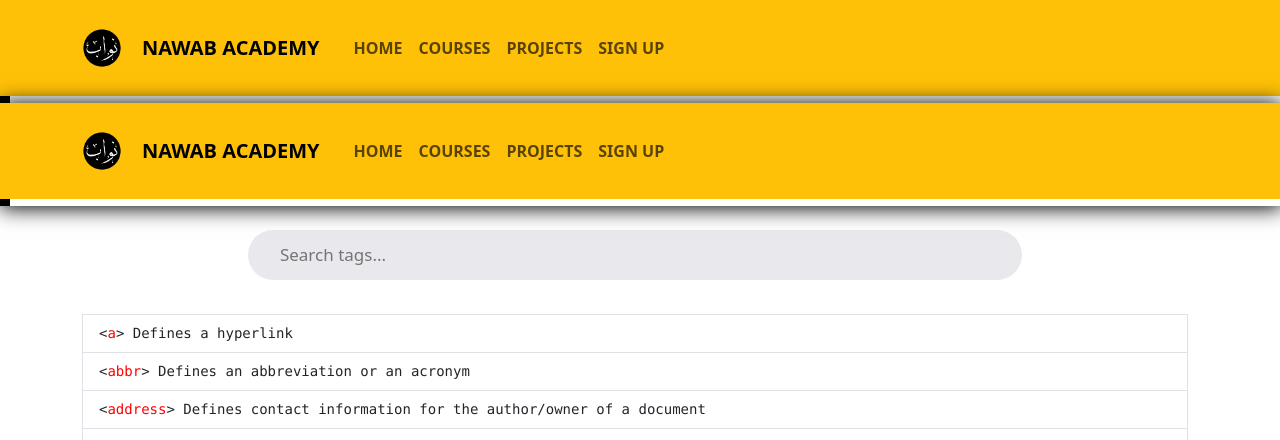
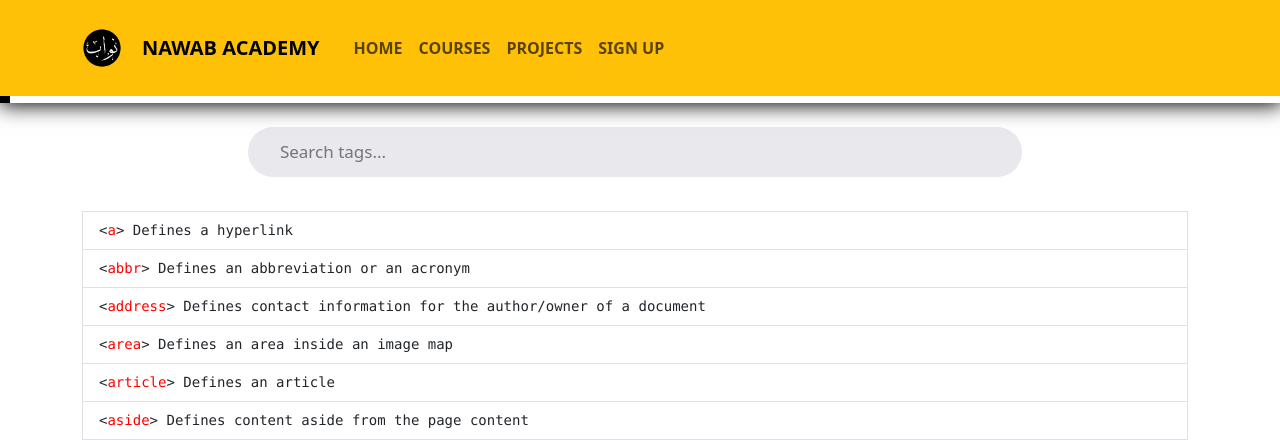
Before and after one commit to shahidjhawari/Online-Courses, a PHP site: page /html_tags.php in a window 1280 px wide. Shown: the top 440 px of the page. Run offline with PHP 8.4, Linux system fonts and the light colour scheme.

Commit message:
latest all php without html all tags

```diff
--- a/html_tags.php
+++ b/html_tags.php
@@ -1,39 +1,4 @@
 <?php require("top.php"); ?>
-<body>
-    <!--Header Section Start-->
-    <header>
-        <nav class="navbar navbar-expand-lg navbar-light bg-warning">
-            <div class="container container-css">
-                <a href="index.php"><img src="img/logo_bg_remove.png" alt="NAWAB LOGO"
-                        title="NAWAB ACADEMY - Jhawarian, Sargodha, Punjab, Pakistan" width="50px"></a>
-                <a class="navbar-brand" href="index.php"
-                    title="NAWAB ACADEMY - Jhawarian, Sargodha, Punjab, Pakistan"><b>NAWAB ACADEMY</b></a>
-                <button class="navbar-toggler" type="button" data-bs-toggle="collapse" data-bs-target="#navbarNav"
-                    aria-controls="navbarNav" aria-expanded="false" aria-label="Toggle navigation">
-                    <span class="navbar-toggler-icon"></span>
-                </button>
-                <div class="collapse navbar-collapse" id="navbarNav">
-                    <ul class="navbar-nav">
-                        <li class="nav-item active">
-                            <a class="nav-link" href="index.php"><b>HOME</b></a>
-                        </li>
-                        <li class="nav-item">
-                            <a class="nav-link" href="#"><b>COURSES</b></a>
-                        </li>
-                        <li class="nav-item">
-                            <a class="nav-link" href="#"><b>PROJECTS</b></a>
-                        </li>
-                        <li class="nav-item">
-                            <a class="nav-link" href="#"><b>SIGN UP</b></a>
-                        </li>
-                    </ul>
-                </div>
-            </div>
-        </nav>
-        <div id="progress"></div>
-    </header>
-    <!--Header Section End-->
-
     <!--HTML All Tags Section Start-->
     <div class="container">
         <!-- Courses Heading Start -->
```
